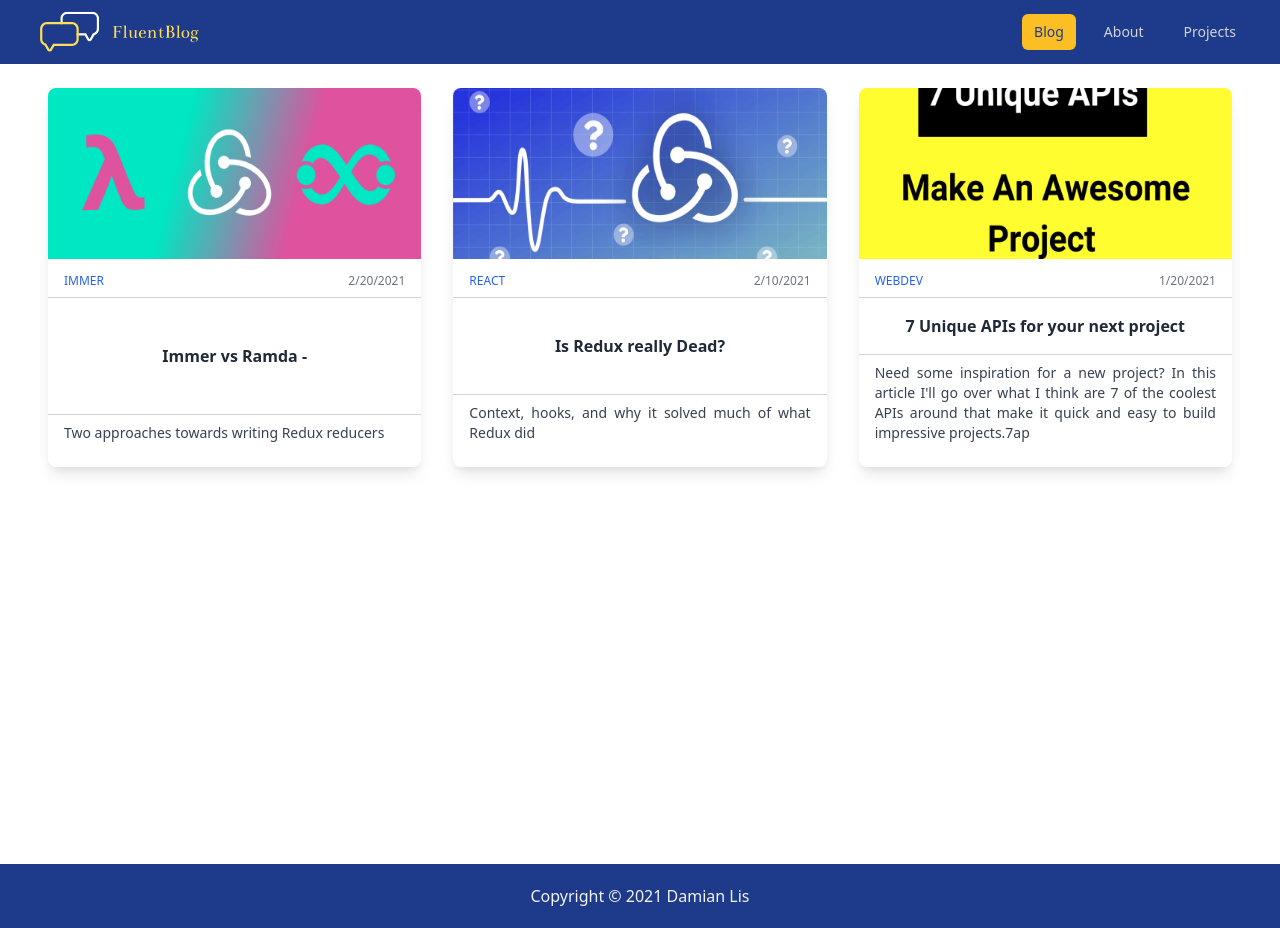
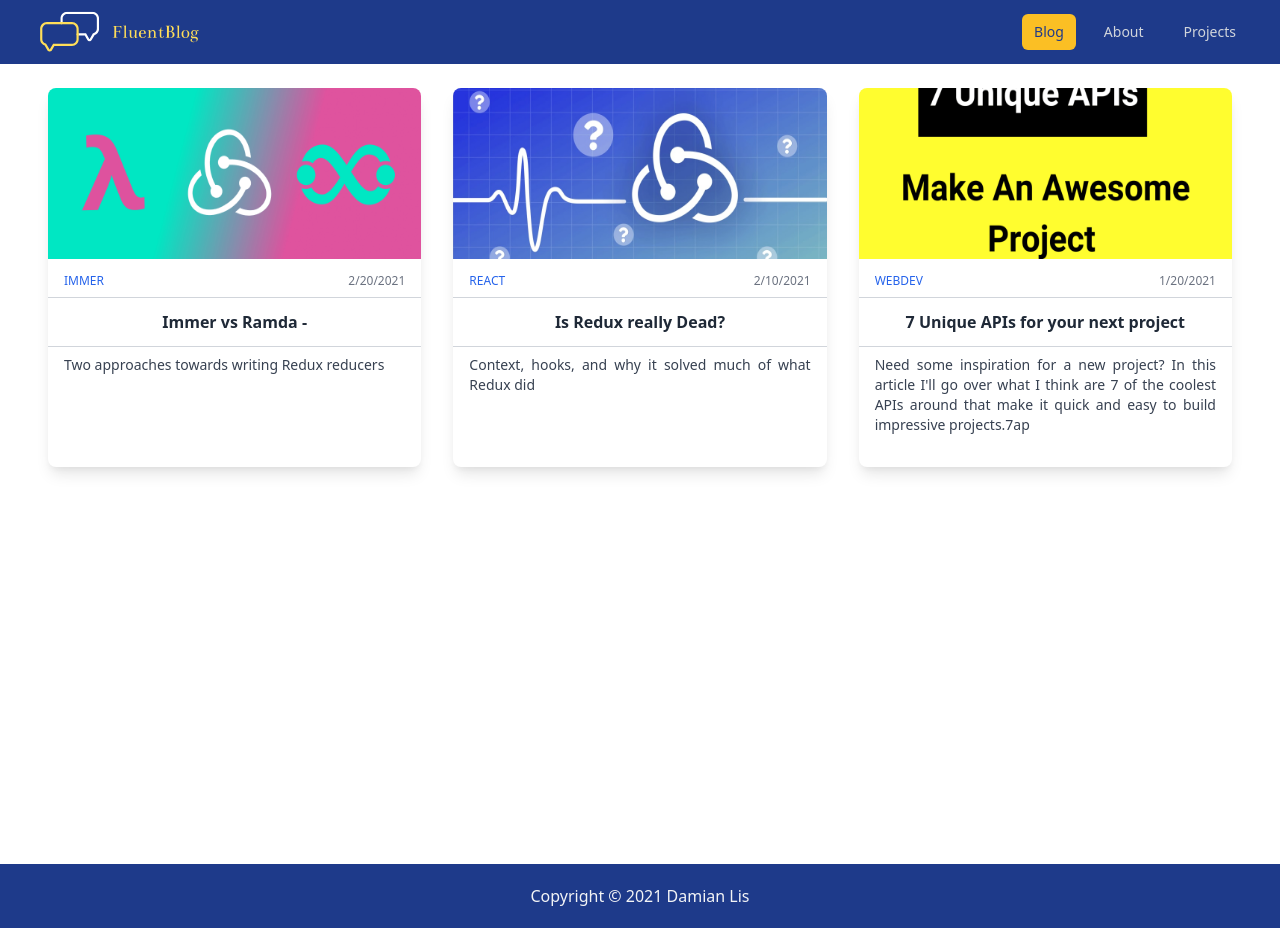
Before and after one commit to damian-lis/fluent-blog, a Next.js app: page / in a window 1280 px wide. Built offline with nearby package versions, Linux system fonts and the light colour scheme.

Commit message:
Modified cards of blog in index.js

```diff
--- a/pages/index.js
+++ b/pages/index.js
@@ -24,8 +24,8 @@ export default function Home({ articles }) {
         {articles.map((article, idx) => (
           <div
             key={idx}
-            className="transition-all duration-150 flex w-full px-4 py-6 md:w-1/2 lg:w-1/3">
-            <div className="flex flex-col items-stretch min-h-full pb-4 mb-6 transition-all duration-150 bg-white rounded-lg shadow-lg hover:shadow-2xl">
+            className="transition-all duration-150 flex justify-center w-full px-4 py-6 md:w-1/2 lg:w-1/3">
+            <div className="max-w-md flex flex-col items-stretch min-h-full pb-4 mb-6 transition-all duration-150 bg-white rounded-lg shadow-lg hover:shadow-2xl">
               <div className="md:flex-shrink-0">
                 <Image
                   src={article.cover}
@@ -44,7 +44,7 @@ export default function Home({ articles }) {
                 </div>
               </div>
               <hr className="border-gray-300" />
-              <div className="flex flex-wrap items-center flex-1 px-4 py-1 text-center mx-auto">
+              <div className="flex flex-wrap items-center flex-1 px-4 py-1 text-center mx-auto sm:max-h-12 ">
                 <Link href={`/articles/${article.slug}`}>
                   <a className="hover:underline">
                     <h2 className="text-1xl font-bold tracking-normal text-gray-800">
```
